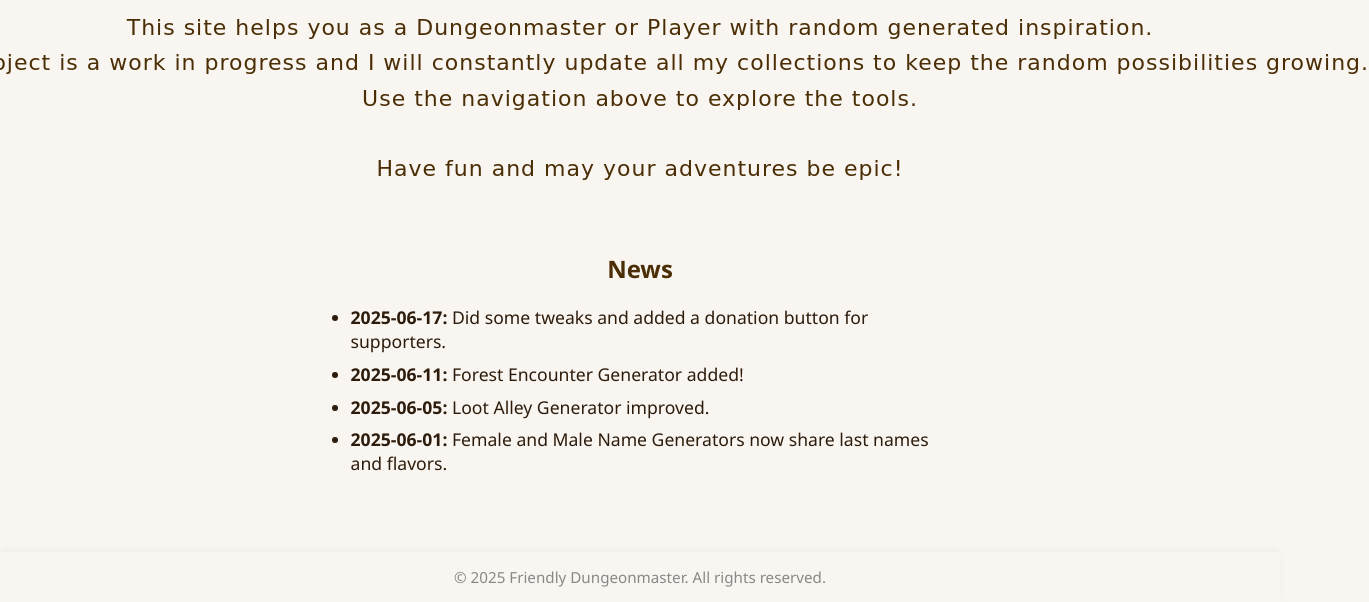
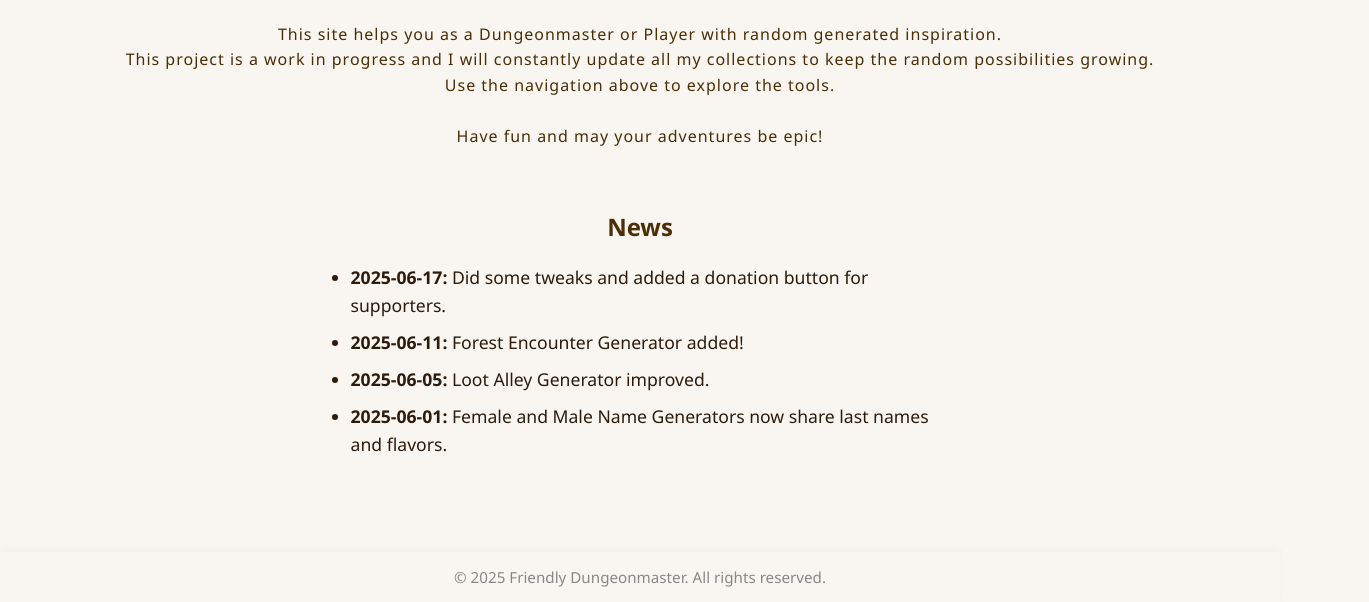
Before and after one commit to FaxMortuna/friendly-dungeonmaster, a plain HTML site: page index.html in a window 1280 px wide. Shown: the part 198-800 px from the top of the page, 1369 px wide, since content can reach past the window. Drawn offline with Linux system fonts and the light colour scheme.

Commit message:
changed font for index.html

```diff
--- a/style.css
+++ b/style.css
@@ -74,8 +74,10 @@ body {
   font-size: 24px;
   margin-bottom: 20px;
 }
-.content p {
-  font-size: 22px;
+.content p,
+.intro-text {
+  font-family: 'Segoe UI', Arial, sans-serif;
+  font-size: 16px;
   line-height: 1.6;
 }
 
@@ -282,6 +284,8 @@ body {
   max-width: 600px;
   margin-left: auto;
   margin-right: auto;
+  font-family: 'Segoe UI', Arial, sans-serif;
+  line-height: 1.6;
 }
 .news-list li {
   margin-bottom: 0.5em;
```
